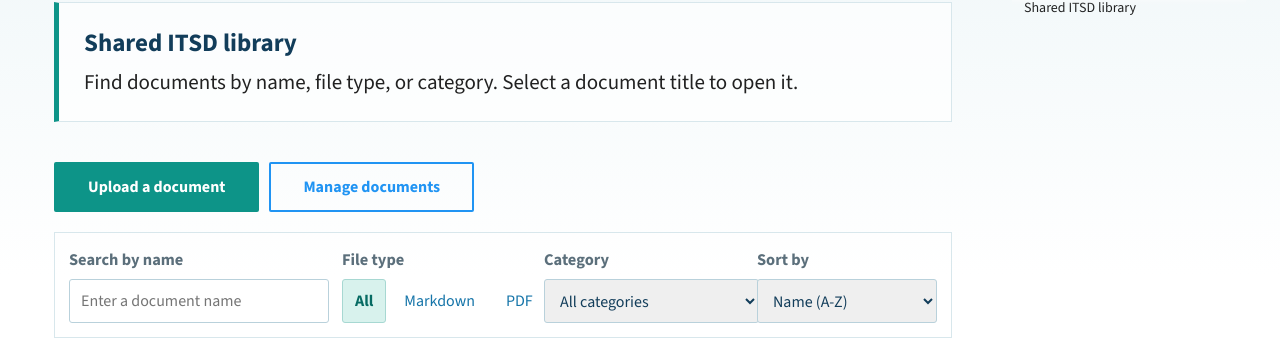
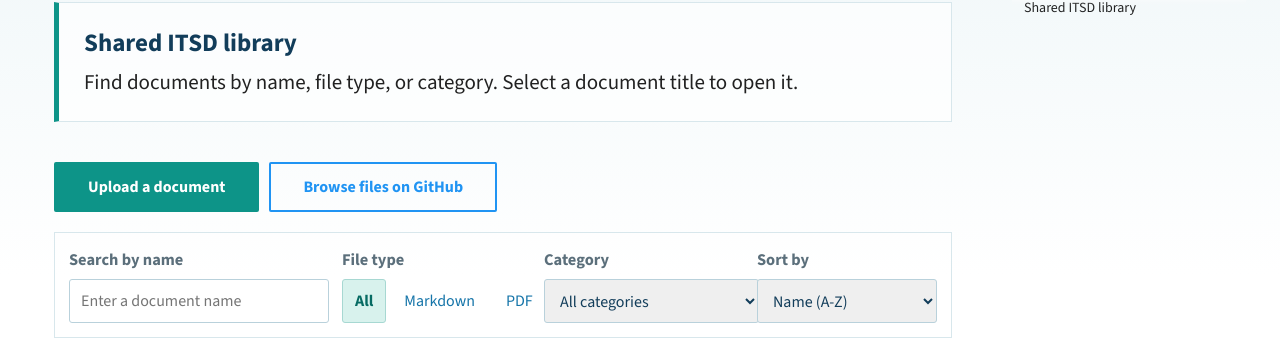
Before and after one commit to dgooding/mkdocs-basic, an MkDocs documentation site: the page built from docs/uploaded-documents.md, in a window 1280 px wide and 900 px high. Shown: the part 221-573 px from the top of the window. Built offline with MkDocs 1.6.1 and Material for MkDocs 9.7.7, drawn with Linux system fonts in a browser that asks for light colours.

Commit message:
docs: auto-update 2026-08-27 03:44:20

```diff
--- a/docs/uploaded-documents.md
+++ b/docs/uploaded-documents.md
@@ -9,8 +9,8 @@
 </div>
 
 <div class="itsd-library-actions">
-	<a class="md-button md-button--primary" href="upload-documents.html">Upload a document</a>
-	<a class="md-button" href="https://github.com/dgooding/mkdocs-basic/tree/main/docs" target="_blank" rel="noopener">Manage documents</a>
+	<a class="md-button md-button--primary" href="https://github.com/dgooding/mkdocs-basic/upload/main/docs" target="_blank" rel="noopener">Upload a document</a>
+	<a class="md-button" href="https://github.com/dgooding/mkdocs-basic/tree/main/docs" target="_blank" rel="noopener">Browse files on GitHub</a>
 </div>
 
 <div class="itsd-library-controls" data-document-library-controls>
```
